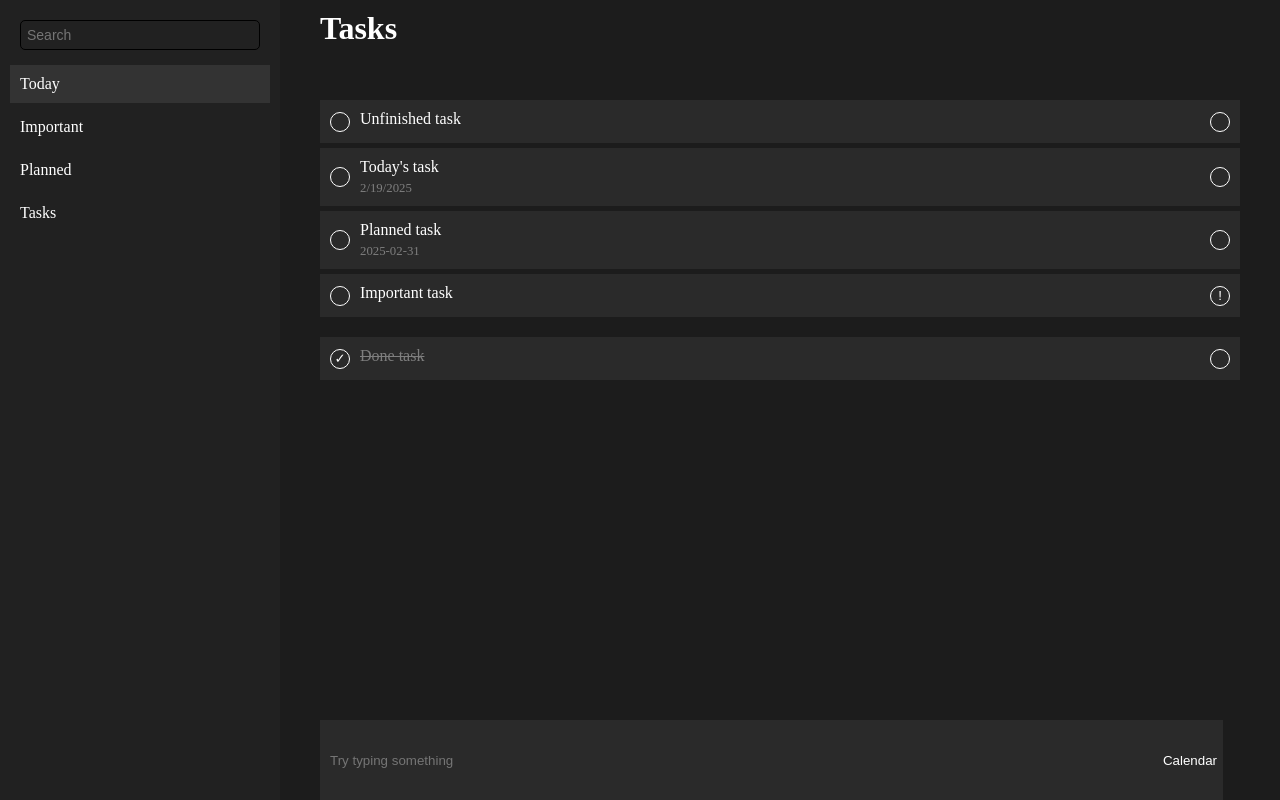
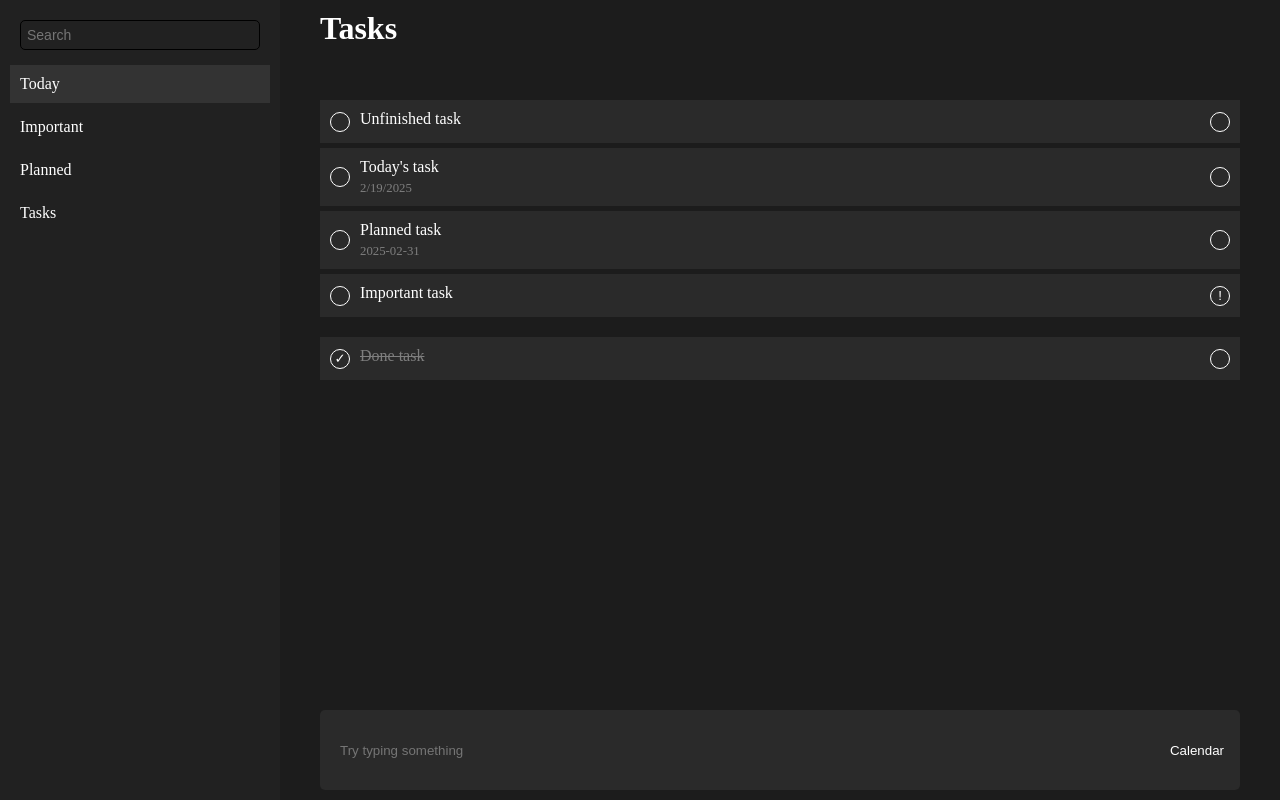
Before and after one commit to dmytro-chumak/react-to-do, a Next.js app: page /tasks in a window 1280 px wide. Built offline with nearby package versions, Linux system fonts and the light colour scheme.

Commit message:
style: update add-todo container styles

```diff
--- a/src/components/add-todo/add-todo.module.css
+++ b/src/components/add-todo/add-todo.module.css
@@ -1,10 +1,12 @@
 .add-todo-container {
-  padding: 10px 0;
+  padding: 10px 10px;
   height: 10vh;
+  margin: 10px 0;
   position: fixed;
+  border-radius: 5px;
   left: 320px;
   bottom: 0;
-  width: calc(100vw - 377px);
+  width: calc(100vw - 360px);
   display: flex;
   background-color: var(--add-todo-bg);
   color: var(--main-text);
```
